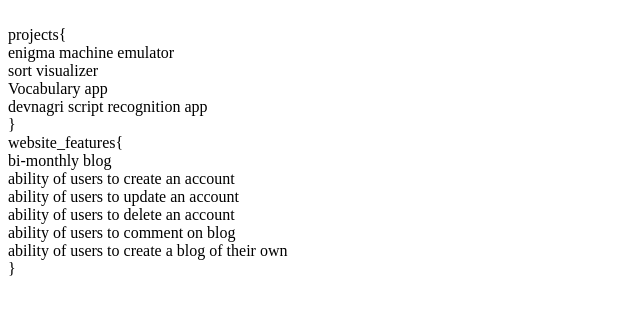
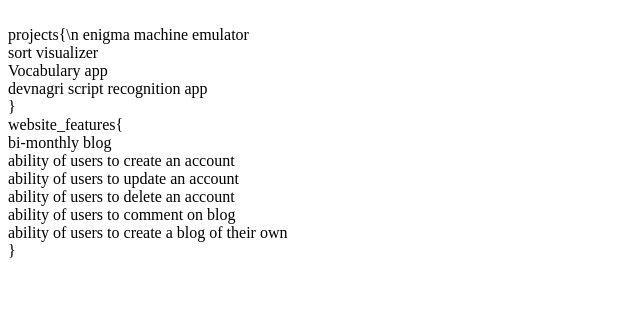
Before and after one commit to sujaykadam/sujaykadam.github.io, a plain HTML site: page index.html in a window 1280 px wide. Shown: the whole page, without its empty margins (0-640 px from the left). Drawn offline with Linux system fonts and the light colour scheme.

Commit message:
Update index.html

```diff
--- a/index.html
+++ b/index.html
@@ -1,6 +1,6 @@
 <html>
   <body><br>
-  projects{<br>
+  projects{\n
   enigma machine emulator<br>
   sort visualizer<br>
   Vocabulary app<br>
```
